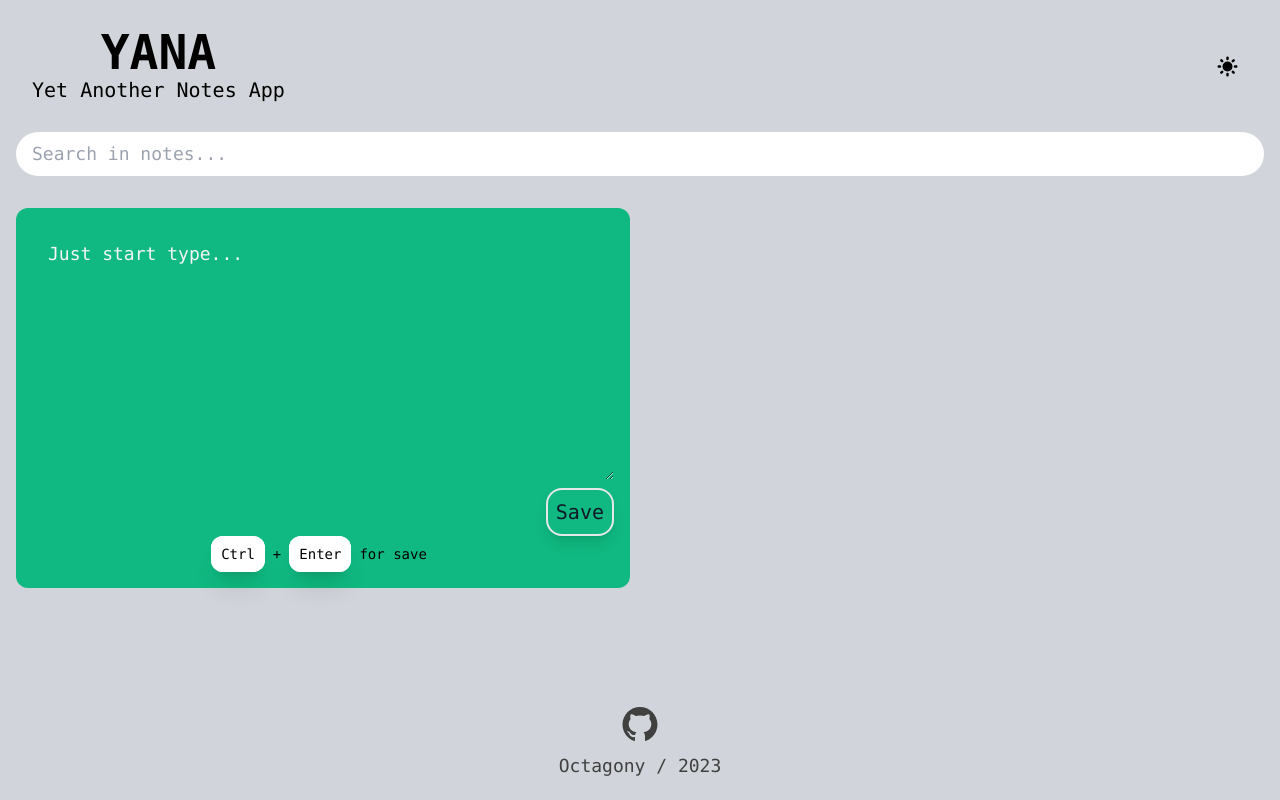
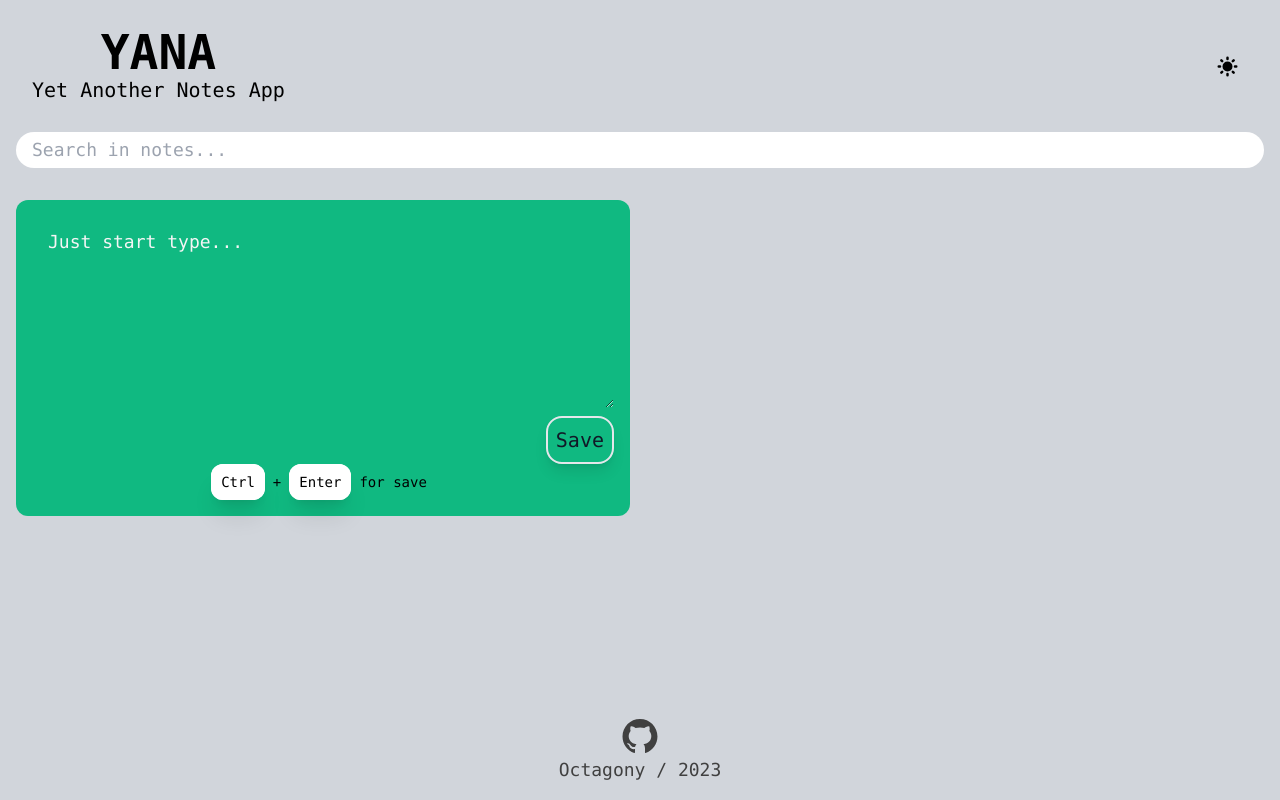
Before and after one commit to octagony/YANA, a React (Create React App) app: page / in a window 1280 px wide. Built offline with nearby package versions, Linux system fonts and the light colour scheme.

Commit message:
[2.0] Add simple transition between light and dark mode

```diff
--- a/src/index.css
+++ b/src/index.css
@@ -11,5 +11,5 @@ body {
 }
 
 body {
-  @apply bg-gray-300 dark:bg-neutral-700 container font-mono text-lg mx-auto px-4;
+  @apply bg-gray-300 dark:bg-neutral-700 container font-mono text-lg mx-auto px-4 leading-5 transition-colors duration-500;
 }
```
